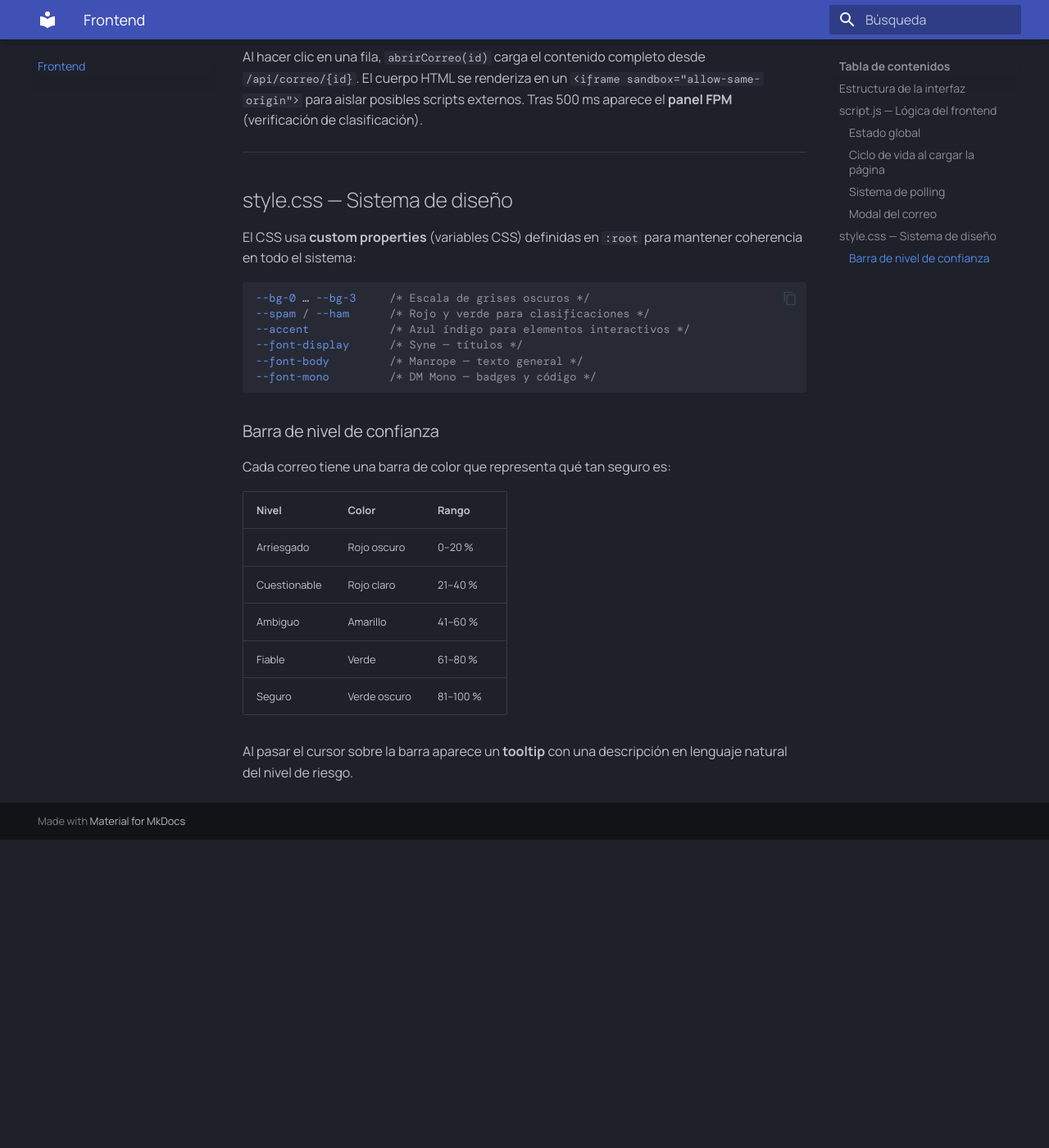
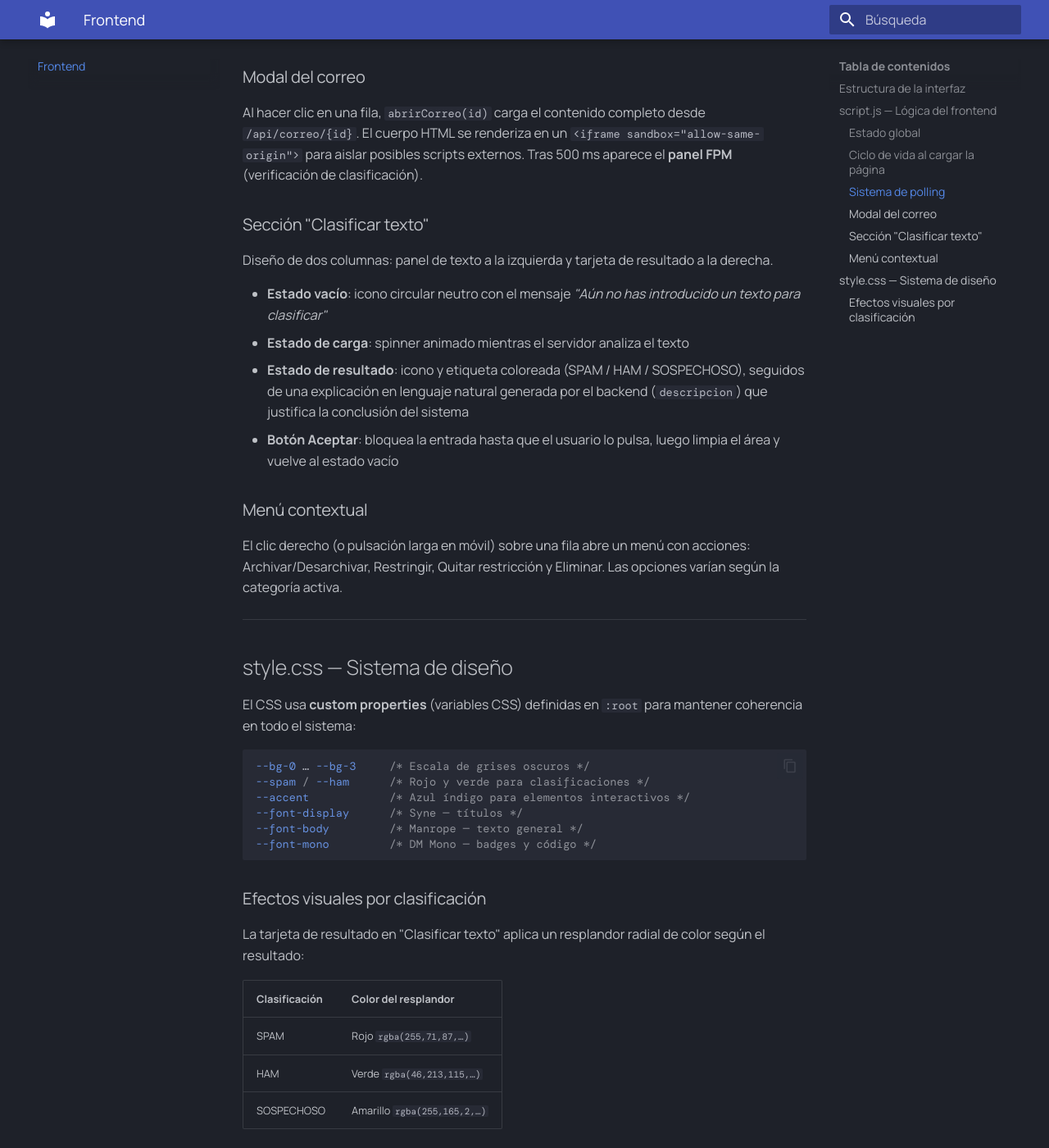
Before and after one commit to twentyone-21st/Ilico, an MkDocs documentation site: the page built from docs/frontend.md, in a window 1280 px wide and 1400 px high, scrolled down 1396 px. Shown: the whole window at 82% size. Built offline with MkDocs 1.6.1 and Material for MkDocs 9.7.7, drawn with Linux system fonts in a browser that asks for light colours; some web fonts are replaced; before the commit the page ends 2420 px from its top, so only the background shows below that; some of the changed text lies outside the part shown.

Commit message:
Auditar comentarios y actualizar documentación GitHub Pages
requirements.txt:
- Añadir comentarios de grupo en español para cada conjunto de dependencias

docs/index.md:
- Eliminar bullet 'Nivel de confianza visual' (eliminado de la UI)
- Añadir 'Clasificación manual de textos con descripción explicativa'
- Añadir security_service.py a la estructura del proyecto

docs/arquitectura.md:
- Añadir security_service.py al diagrama y descripción
- Actualizar cache a 3 categorías (principal, archivados, cuarentena)
- Eliminar sección obsoleta sobre limpieza de token.json
- Añadir sección completa de security_service.py y gmail_service.py acciones

docs/api.md:
- Añadir 'cuarentena' a los valores de la categoría
- Añadir tabla de endpoints de acciones sobre correos (archivar, cuarentena, etc.)
- Actualizar respuesta de /api/clasificar con campo 'descripcion'
- Añadir /api/correos/limpiar y respuesta extendida de /api/correos/cache

docs/frontend.md:
- Eliminar sección 'Barra de nivel de confianza' (eliminada de la UI)
- Actualizar ciclo de vida con selTipo y prepararLogout
- Actualizar descripción del polling (sin toast de nuevos correos)
- Añadir descripción completa de la sección 'Clasificar texto' y menú contextual
- Reemplazar tabla de barra de nivel por tabla de efectos de resplandor radial

docs/instalacion.md:
- Corregir URL del repositorio (ilico_app → Ilico)

Co-Authored-By: Claude Sonnet 4.6 <noreply@anthropic.com>

````diff
--- a/docs/frontend.md
+++ b/docs/frontend.md
@@ -39,13 +39,26 @@ Al dispararse `DOMContentLoaded` se ejecutan en orden:
 2. `cargarStats()` — carga contadores de palabras enseñadas
 3. `sincronizarCorreccionesAlServidor()` — recupera correcciones del localStorage
 4. `cargarChips()` — renderiza las listas de palabras SPAM/HAM
-5. `cargarDesdeCache()` — intenta mostrar correos desde el cache del servidor antes de hacer la carga completa
+5. `selTipo('spam')` — selecciona el tipo de feedback inicial
+6. `prepararLogout()` — enlaza el botón de cierre de sesión
+7. `cargarDesdeCache()` — intenta mostrar correos desde el cache del servidor antes de hacer la carga completa
 
 ### Sistema de polling
-Una vez cargados los primeros correos, `iniciarAutoRefresh()` crea un `setInterval` de 5 segundos que consulta `/api/correos/cache`. Si llegan correos nuevos, re-renderiza la tabla y muestra un toast de notificación.
+Una vez cargados los primeros correos, `iniciarAutoRefresh()` crea un `setInterval` de 5 segundos que consulta `/api/correos/cache`. Si llegan correos nuevos, re-renderiza la tabla automáticamente.
 
 ### Modal del correo
 Al hacer clic en una fila, `abrirCorreo(id)` carga el contenido completo desde `/api/correo/{id}`. El cuerpo HTML se renderiza en un `<iframe sandbox="allow-same-origin">` para aislar posibles scripts externos. Tras 500 ms aparece el **panel FPM** (verificación de clasificación).
+
+### Sección "Clasificar texto"
+Diseño de dos columnas: panel de texto a la izquierda y tarjeta de resultado a la derecha.
+
+- **Estado vacío**: icono circular neutro con el mensaje *"Aún no has introducido un texto para clasificar"*
+- **Estado de carga**: spinner animado mientras el servidor analiza el texto
+- **Estado de resultado**: icono y etiqueta coloreada (SPAM / HAM / SOSPECHOSO), seguidos de una explicación en lenguaje natural generada por el backend (`descripcion`) que justifica la conclusión del sistema
+- **Botón Aceptar**: bloquea la entrada hasta que el usuario lo pulsa, luego limpia el área y vuelve al estado vacío
+
+### Menú contextual
+El clic derecho (o pulsación larga en móvil) sobre una fila abre un menú con acciones: Archivar/Desarchivar, Restringir, Quitar restricción y Eliminar. Las opciones varían según la categoría activa.
 
 ---
 
@@ -62,15 +75,13 @@ El CSS usa **custom properties** (variables CSS) definidas en `:root` para mante
 --font-mono         /* DM Mono — badges y código */
 ```
 
-### Barra de nivel de confianza
-Cada correo tiene una barra de color que representa qué tan seguro es:
+### Efectos visuales por clasificación
+La tarjeta de resultado en "Clasificar texto" aplica un resplandor radial de color según el resultado:
 
-| Nivel | Color | Rango |
-|-------|-------|-------|
-| Arriesgado | Rojo oscuro | 0–20 % |
-| Cuestionable | Rojo claro | 21–40 % |
-| Ambiguo | Amarillo | 41–60 % |
-| Fiable | Verde | 61–80 % |
-| Seguro | Verde oscuro | 81–100 % |
+| Clasificación | Color del resplandor |
+|---------------|----------------------|
+| SPAM | Rojo `rgba(255,71,87,…)` |
+| HAM | Verde `rgba(46,213,115,…)` |
+| SOSPECHOSO | Amarillo `rgba(255,165,2,…)` |
 
-Al pasar el cursor sobre la barra aparece un **tooltip** con una descripción en lenguaje natural del nivel de riesgo.
+Implementado con el pseudo-elemento `::before` del `.result-card` usando `radial-gradient`.
````
Also changed, not shown: other parts of docs/frontend.md (+3 -3 lines), docs/api.md (+30 -6 lines), docs/arquitectura.md (+14 -5 lines), docs/index.md (+12 -9 lines), docs/instalacion.md (+2 -2 lines), requirements.txt (+11 -2 lines).
